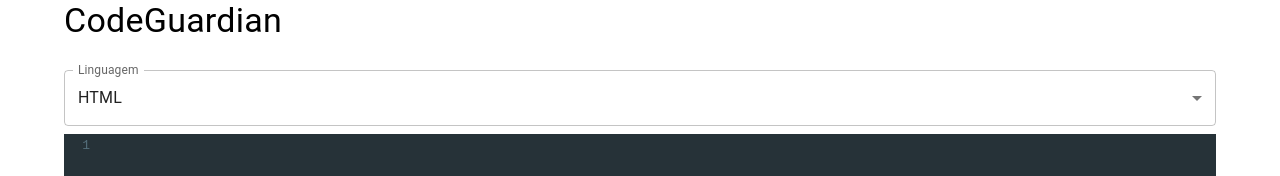
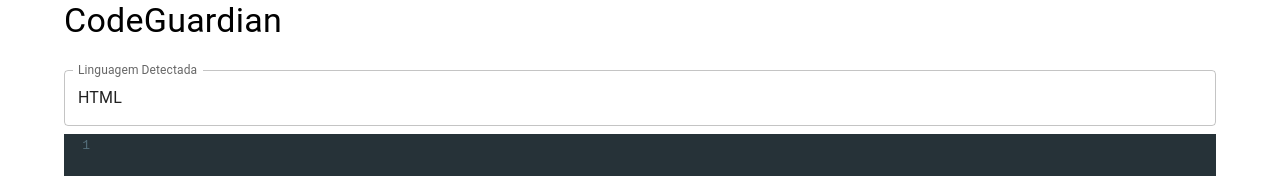
Before and after one commit to anselmotadeu/codeguardian-ui, a React (Create React App) app: page / in a window 1280 px wide. Shown: the top 176 px of the page. Built offline with nearby package versions, Linux system fonts and the light colour scheme.

Commit message:
💄 feat: implementar editor com CodeMirror e exibir linguagem detectada automaticamente

```diff
--- a/src/App.js
+++ b/src/App.js
@@ -1,6 +1,6 @@
 import React, { useState } from 'react';
 import axios from 'axios';
-import { Container, Button, Typography, Paper, MenuItem, TextField } from '@mui/material';
+import { Container, Button, Typography, Paper, TextField } from '@mui/material';
 import { Controlled as CodeMirror } from 'react-codemirror2';
 import 'codemirror/lib/codemirror.css';
 import 'codemirror/theme/material.css';
@@ -12,13 +12,14 @@ import './App.css';
 
 function App() {
   const [code, setCode] = useState('');
-  const [language, setLanguage] = useState('html');
+  const [language, setLanguage] = useState('HTML'); // Padrão para HTML
   const [result, setResult] = useState('');
 
   const analyzeCode = async () => {
     try {
-      const response = await axios.post('http://localhost:3000/analyze', { code, language });
+      const response = await axios.post('http://localhost:3000/analyze', { code });
       setResult(response.data.analysis || 'Nenhum resultado de análise disponível.');
+      setLanguage(response.data.language); // Atualiza a linguagem detectada
     } catch (error) {
       console.error('Erro ao Analisar Código:', error);
       alert('Ocorreu um erro ao analisar o código. Verifique o console para mais detalhes.');
@@ -29,22 +30,18 @@ function App() {
     <Container>
       <Typography variant="h4" gutterBottom>CodeGuardian</Typography>
       <TextField
-        select
-        label="Linguagem"
+        label="Linguagem Detectada"
         value={language}
-        onChange={(e) => setLanguage(e.target.value)}
         fullWidth
         margin="normal"
-      >
-        <MenuItem value="javascript">JavaScript</MenuItem>
-        <MenuItem value="python">Python</MenuItem>
-        <MenuItem value="html">HTML</MenuItem>
-        <MenuItem value="css">CSS</MenuItem>
-      </TextField>
+        InputProps={{
+          readOnly: true,
+        }}
+      />
       <CodeMirror
         value={code}
         options={{
-          mode: language,
+          mode: language.toLowerCase(),
           theme: 'material',
           lineNumbers: true
         }}
```
